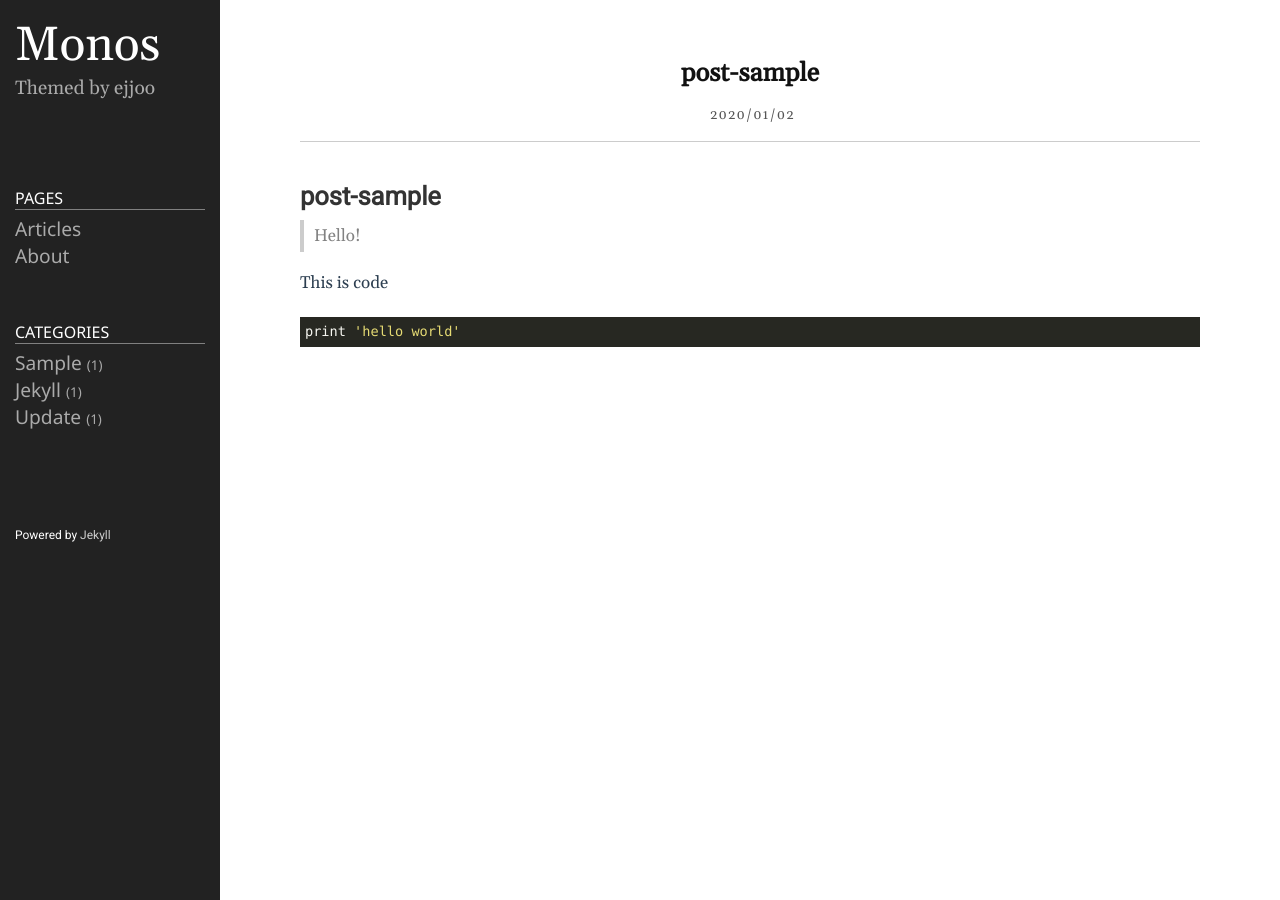
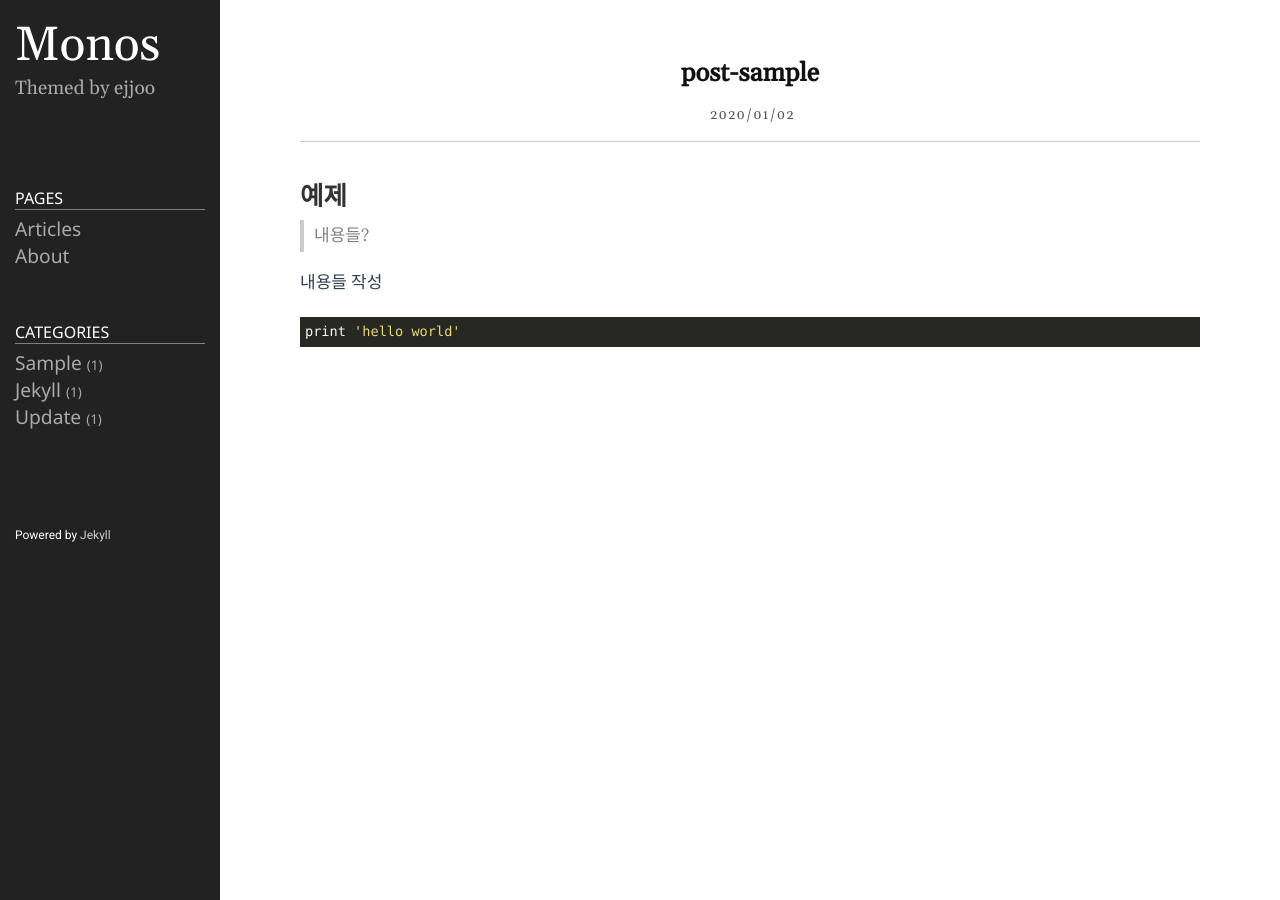
Before and after one commit to Sungkyu118/sungkyu.github.io, a Jekyll site: the page built from _posts/2020-01-02-post1.markdown, in a window 1280 px wide. Built offline with Jekyll 4.4.1, drawn with Linux system fonts in a browser that asks for light colours.

Commit message:
테스트

````diff
--- a/_posts/2020-01-02-post1.markdown
+++ b/_posts/2020-01-02-post1.markdown
@@ -4,10 +4,11 @@ title: post-sample
 date: 2020-01-02 19:20:23 +0900
 category: sample
 ---
-# post-sample
-> Hello!
+# 예제
+> 내용들?
 
-This is code
+내용들 작성
+
 ```ruby
 print 'hello world'
 ```
````
